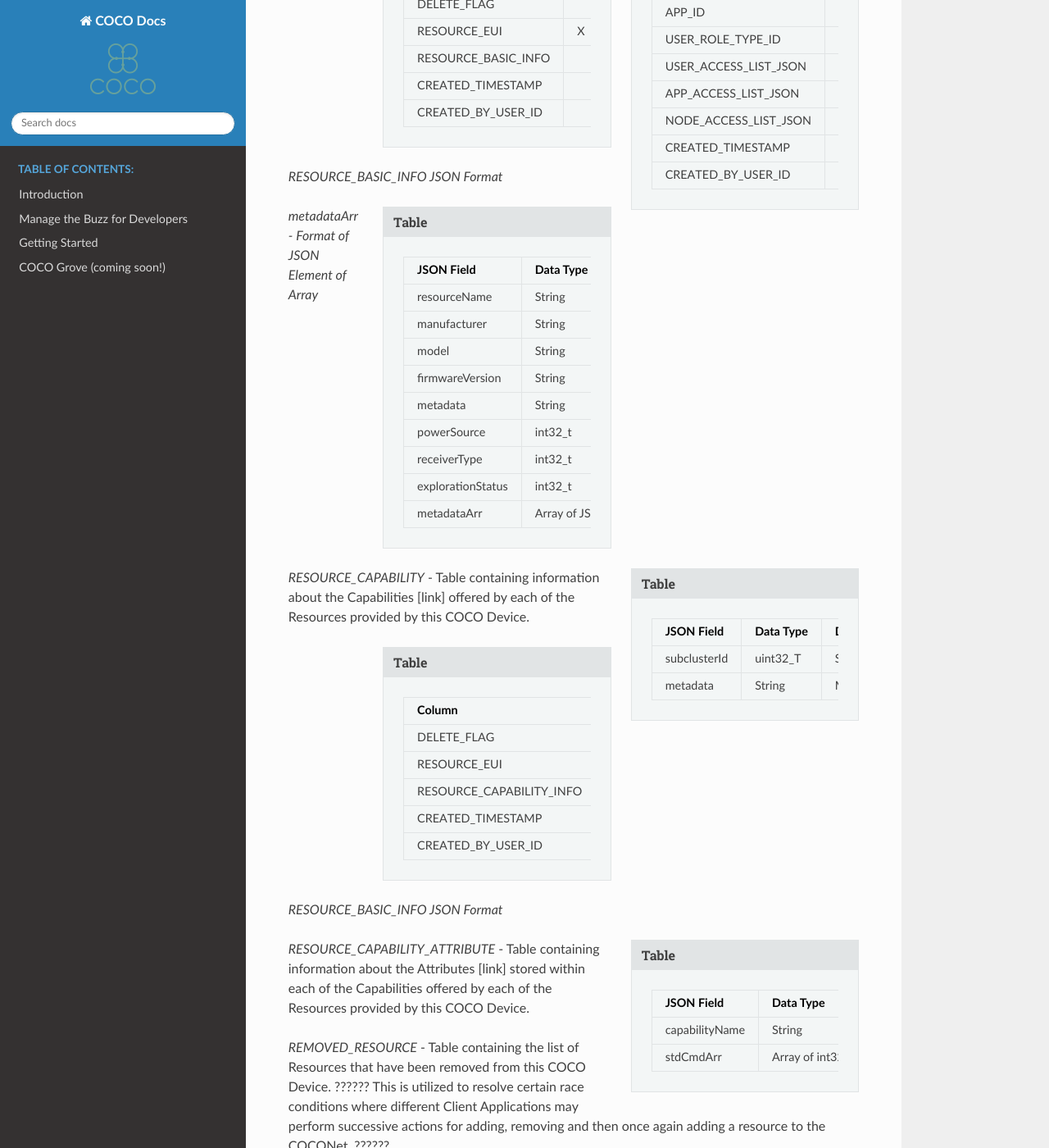
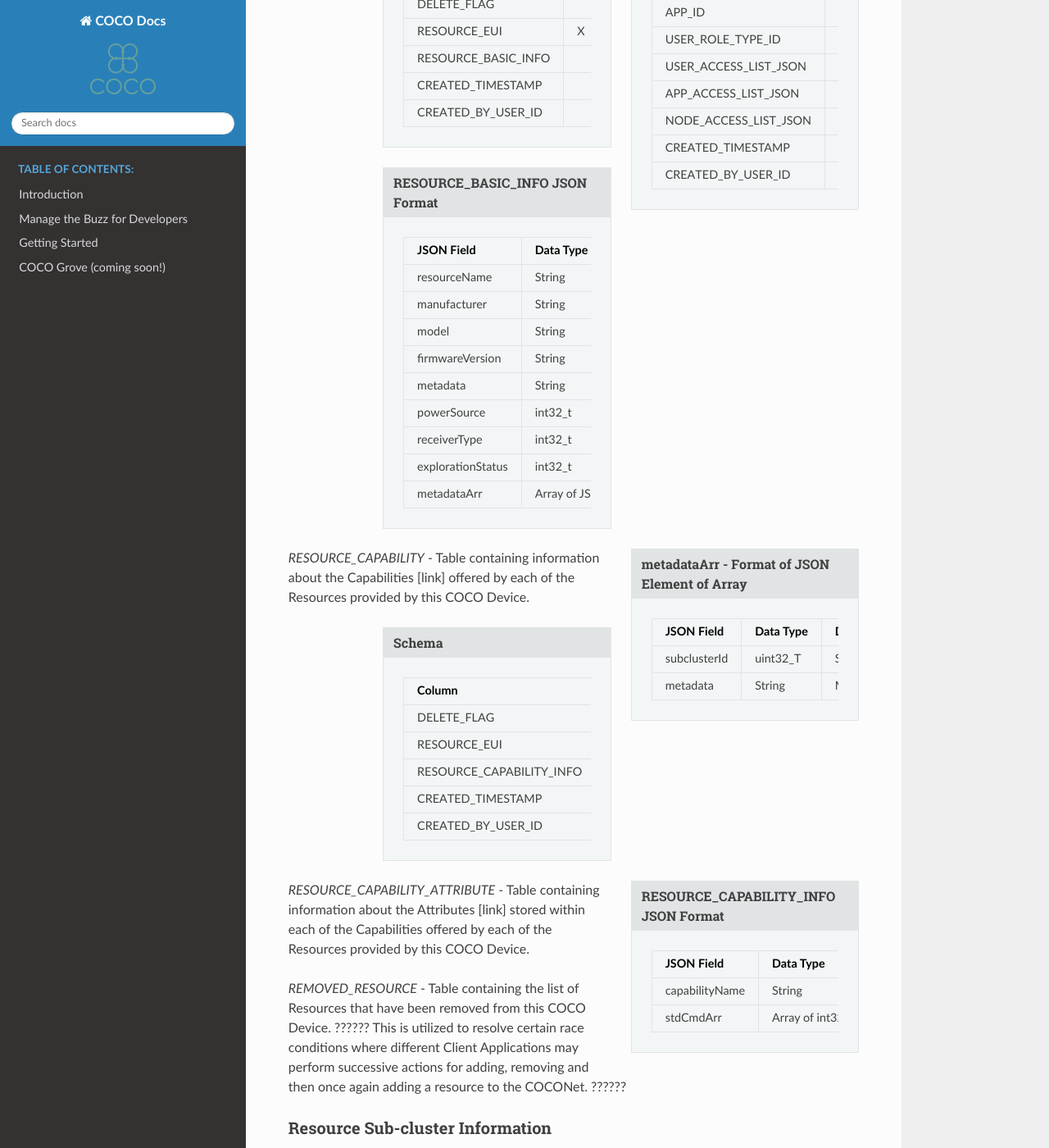
Before and after one commit to elear-solutions/docs, a Sphinx documentation site: the page built from source/coco_technical_documentation/coco_tech_docs_aiot_intelligent_edge/coco_tech_docs_coco_for_devices/coco_tech_docs_linux/coco_tech_docs_linux_internals/cocodb/cocodb_frameworks.rst, in a window 1280 px wide and 1400 px high, scrolled down 1439 px. Shown: the whole window at 82% size. Built offline with Sphinx 7.4.7 and the Read the Docs theme 2.0.0, drawn with Linux system fonts in a browser that asks for light colours; some of the changed text lies outside the part shown.

Commit message:
Updates cocodb frameworks

```diff
--- a/source/coco_technical_documentation/coco_tech_docs_aiot_intelligent_edge/coco_tech_docs_coco_for_devices/coco_tech_docs_linux/coco_tech_docs_linux_internals/cocodb/cocodb_frameworks.rst
+++ b/source/coco_technical_documentation/coco_tech_docs_aiot_intelligent_edge/coco_tech_docs_coco_for_devices/coco_tech_docs_linux/coco_tech_docs_linux_internals/cocodb/cocodb_frameworks.rst
@@ -18,7 +18,7 @@ Device Information
 
 *DEVICE_INFO* - Table containing information about this COCO Device.
 
-.. sidebar:: Table
+.. sidebar:: Schema
 
    .. list-table::
       :header-rows: 1
@@ -86,7 +86,7 @@ Network Information
 
 *NETWORK* - Table containing information about the COCONet that this COCO Device belongs to. In the current platform, this table only contains one row since a COCO Device can only belong to one COCONet at a time.
 
-.. sidebar:: Table
+.. sidebar:: Schema
 
    .. list-table::
       :header-rows: 1
@@ -139,7 +139,7 @@ Node Information
 
 *NODE* - Table containing information about the Client Application nodes that exist in the COCONet that this COCO Device belongs to.
 
-.. sidebar:: Table
+.. sidebar:: Schema
 
    .. list-table::
       :header-rows: 1
@@ -222,7 +222,7 @@ Resource Information
 
 *RESOURCE* - Table containing information about the Resources [link] provided by this COCO Device.
 
-.. sidebar:: Table
+.. sidebar:: Schema
 
    .. list-table::
       :header-rows: 1
@@ -264,9 +264,7 @@ Resource Information
         - Not currently in use
 
 
-*RESOURCE_BASIC_INFO JSON Format*
-
-.. sidebar:: Table
+.. sidebar:: RESOURCE_BASIC_INFO JSON Format
 
    .. list-table::
       :header-rows: 1
@@ -309,11 +307,10 @@ Resource Information
 
       * - metadataArr
         - Array of JSON Strings
-        - The metadata of this resource for different Sub-clusters. See *RESOURCE_SUBCLUSTER_METADATA* for further explanation.
+        - The metadata of this resource for different Sub-clusters. See below for the format of the JSON elements. See *RESOURCE_SUBCLUSTER_METADATA* for further explanation.
 
-*metadataArr - Format of JSON Element of Array*
 
-.. sidebar:: Table
+.. sidebar:: metadataArr - Format of JSON Element of Array
 
    .. list-table::
       :header-rows: 1
@@ -333,7 +330,7 @@ Resource Information
 
 *RESOURCE_CAPABILITY* - Table containing information about the Capabilities [link] offered by each of the Resources provided by this COCO Device.
 
-.. sidebar:: Table
+.. sidebar:: Schema
 
    .. list-table::
       :header-rows: 1
@@ -375,9 +372,7 @@ Resource Information
         - Not currently in use
 
 
-*RESOURCE_BASIC_INFO JSON Format*
-
-.. sidebar:: Table
+.. sidebar:: RESOURCE_CAPABILITY_INFO JSON Format
 
    .. list-table::
       :header-rows: 1
@@ -478,9 +473,6 @@ In-Memory Database Configuration
 
 *PRAGMA MAIN.SYNCHRONOUS = OFF* - to disable any kind of safe data writing of the in-memory database i.e. SQLite does not attempt to ensure the safe writing of data to memory, since this is not necessary due to the volatile nature of the system memory (RAM). See Disk Database Configuration [link] for further explanation of this PRAGMA.
 
-Table Schemas - 0:30
-********************
-
 Transaction Handling - 0:15
 ********************
 
```
